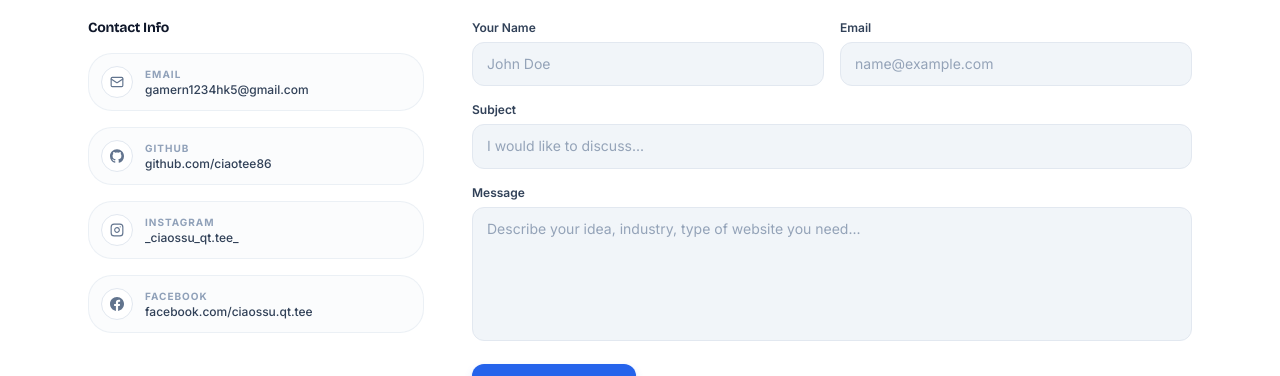
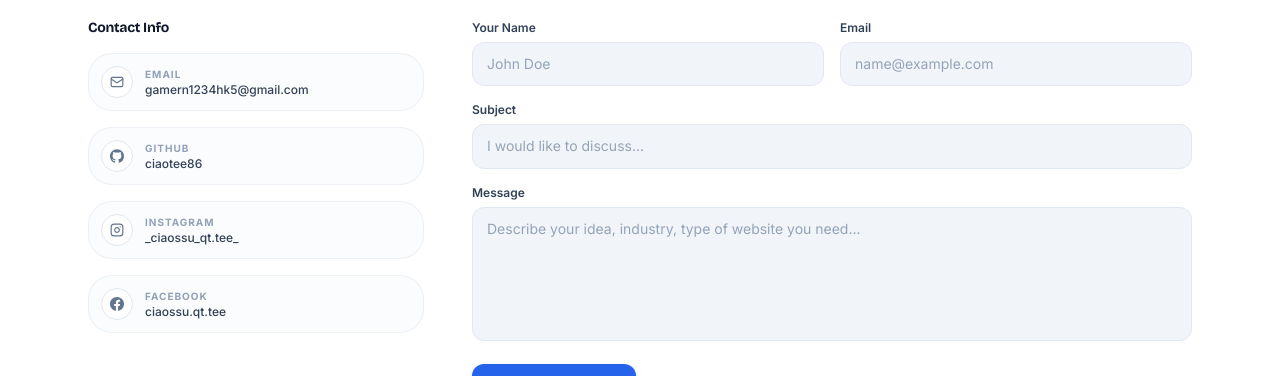
Before and after one commit to ciaotee86/ciaotee, a Next.js app: page / in a window 1280 px wide. Shown: the part 4308-4684 px from the top of the page. Built offline with nearby package versions, Linux system fonts and the light colour scheme; no server answers.

Commit message:
update contract

```diff
--- a/src/components/Contact.jsx
+++ b/src/components/Contact.jsx
@@ -47,9 +47,9 @@ export default function Contact() {
 
   const socialLinks = [
     { icon: Mail, label: 'Email', href: 'mailto:gamern1234hk5@gmail.com', val: 'gamern1234hk5@gmail.com' },
-    { icon: Github, label: 'GitHub', href: 'https://github.com/ciaotee86', val: 'github.com/ciaotee86' },
+    { icon: Github, label: 'GitHub', href: 'https://github.com/ciaotee86', val: 'ciaotee86' },
     { icon: Instagram, label: 'Instagram', href: 'https://www.instagram.com/_ciaossu_qt.tee_/', val: '_ciaossu_qt.tee_' },
-    { icon: Facebook, label: 'Facebook', href: 'https://www.facebook.com/ciaossu.qt.tee/', val: 'facebook.com/ciaossu.qt.tee' },
+    { icon: Facebook, label: 'Facebook', href: 'https://www.facebook.com/ciaossu.qt.tee/', val: 'ciaossu.qt.tee' },
   ];
 
   return (
```
